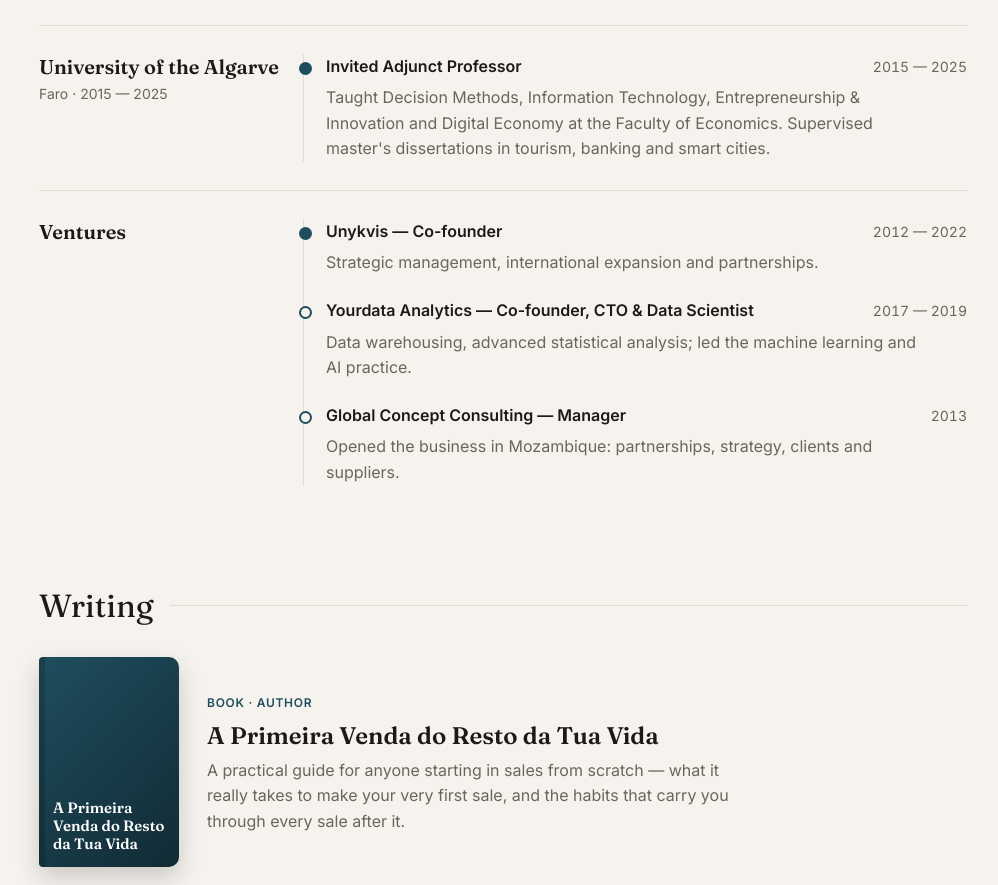
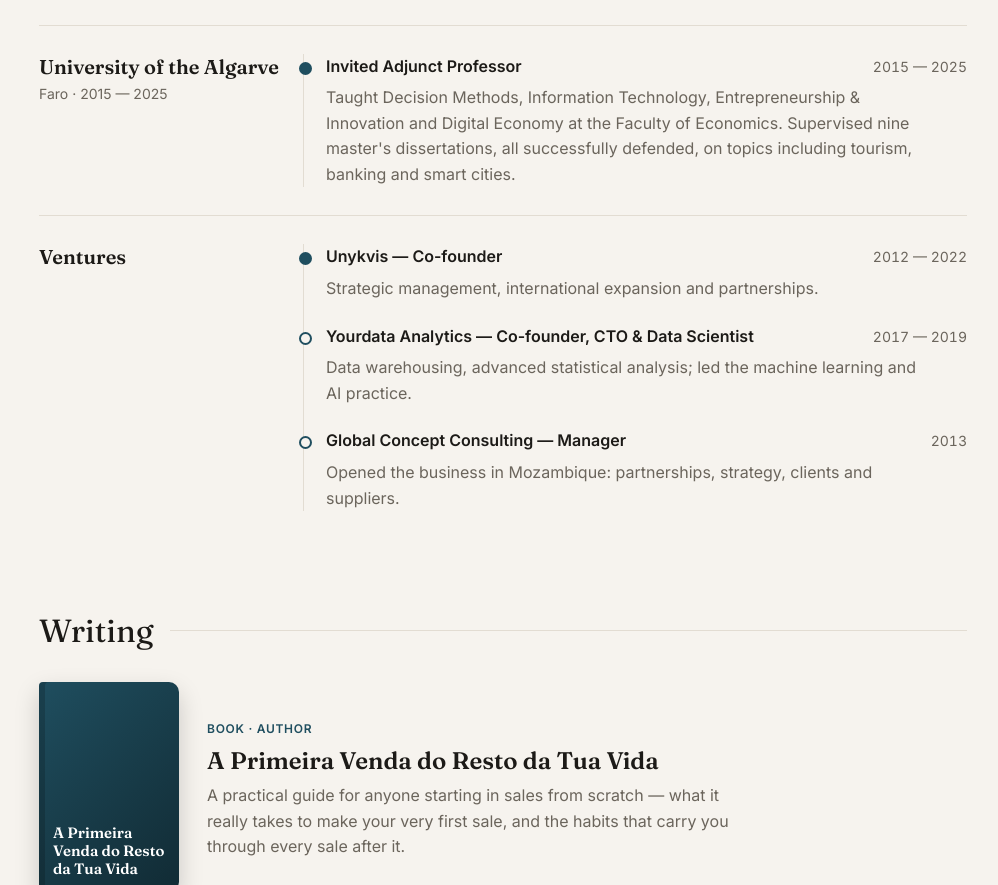
Before and after one commit to JuanCorreia/juanpablocorreia.com, a plain HTML site: page index.html in a window 1280 px wide. Shown: the part 2016-2901 px from the top of the page, without its empty margins (137-1135 px from the left). Drawn offline with Linux system fonts and the light colour scheme.

Commit message:
Nine supervised master's dissertations
Co-Authored-By: Claude Opus 5.5 <noreply@anthropic.com>

```diff
--- a/index.html
+++ b/index.html
@@ -109,7 +109,7 @@
       </header>
       <ol class="roles">
         <li><div class="r-head"><h4 data-i18n="role.prof">Invited Adjunct Professor</h4><time>2015 — 2025</time></div>
-          <p data-i18n="role.prof.d">Taught Decision Methods, Information Technology, Entrepreneurship &amp; Innovation and Digital Economy at the Faculty of Economics. Supervised master's dissertations in tourism, banking and smart cities.</p></li>
+          <p data-i18n="role.prof.d">Taught Decision Methods, Information Technology, Entrepreneurship &amp; Innovation and Digital Economy at the Faculty of Economics. Supervised nine master's dissertations, all successfully defended, on topics including tourism, banking and smart cities.</p></li>
       </ol>
     </article>
 
--- a/script.js
+++ b/script.js
@@ -33,7 +33,7 @@ const PT = {
   "role.sap.d": "Projetos de implementação de ERP em empresas portuguesas, seguidos de gestão de conta técnico-comercial.",
   "org.ualg": "Universidade do Algarve",
   "role.prof": "Professor Adjunto Convidado",
-  "role.prof.d": "Lecionou Métodos de Decisão, Tecnologias de Informação, Empreendedorismo e Inovação e Economia Digital na Faculdade de Economia. Orientou dissertações de mestrado em turismo, banca e smart cities.",
+  "role.prof.d": "Lecionou Métodos de Decisão, Tecnologias de Informação, Empreendedorismo e Inovação e Economia Digital na Faculdade de Economia. Orientou nove dissertações de mestrado, todas aprovadas, em temas como turismo, banca e smart cities.",
   "org.ventures": "Empresas",
   "cofounder": "Cofundador",
   "cto": "Cofundador, CTO e Data Scientist",
```
